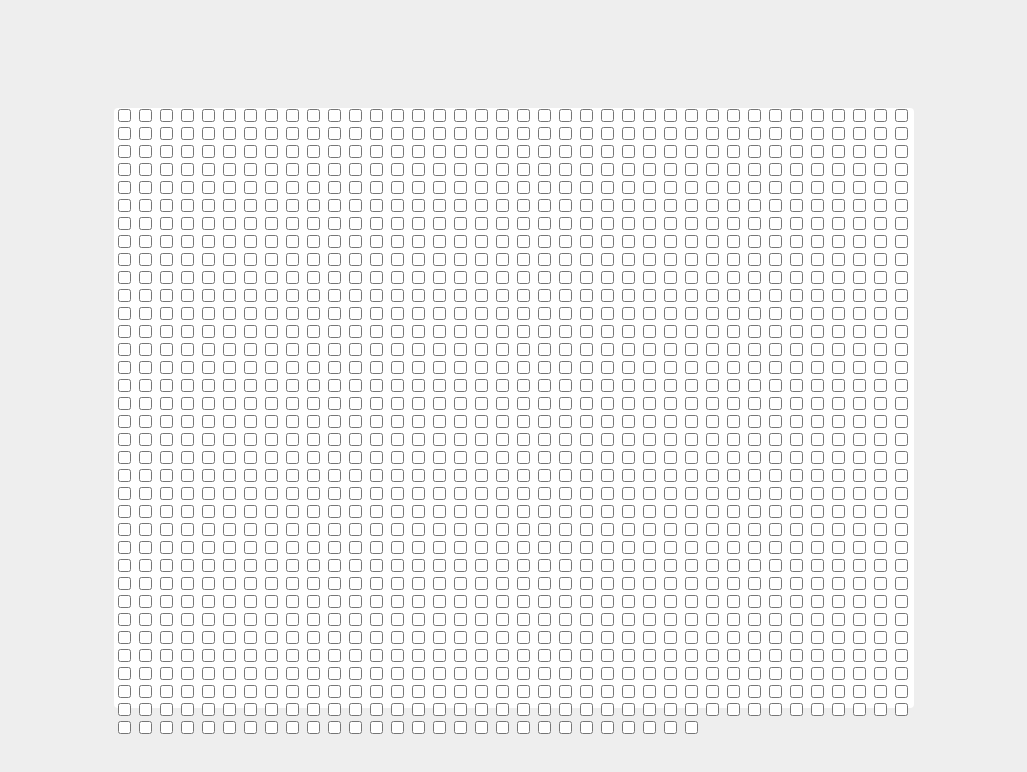
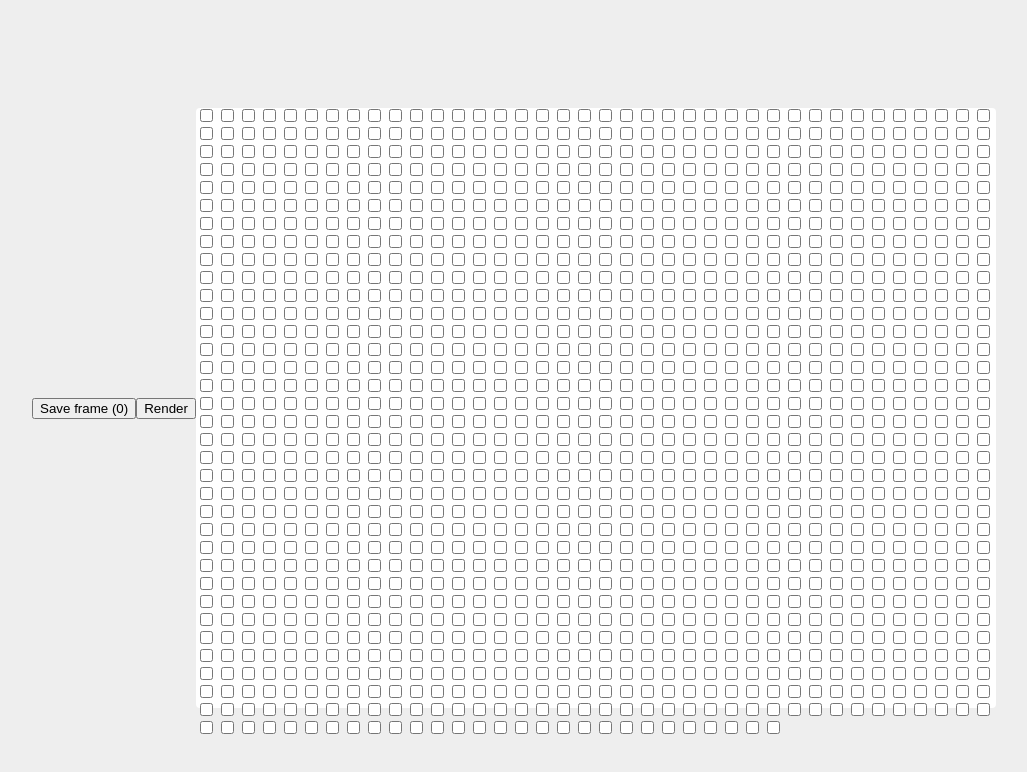
Before and after one commit to Volorf/Checkboxer, a plain HTML site: page index.html in a window 1280 px wide. Shown: the whole page, without its empty margins (134-1161 px from the left). Drawn offline with nearby package versions, Linux system fonts and the light colour scheme.

Commit message:
Added saveFrame and render buttons

```diff
--- a/index.html
+++ b/index.html
@@ -7,5 +7,7 @@
   <title> </title>
 </head>
 <body>
+  <button type="button" name="saveFrame" id="saveFrame">Save frame (0)</button>
+  <button type="button" name="saveFrame" id="render">Render</button>
   <div class="container"></div>
 </body>
```
Also changed, not shown: 1 other file.
